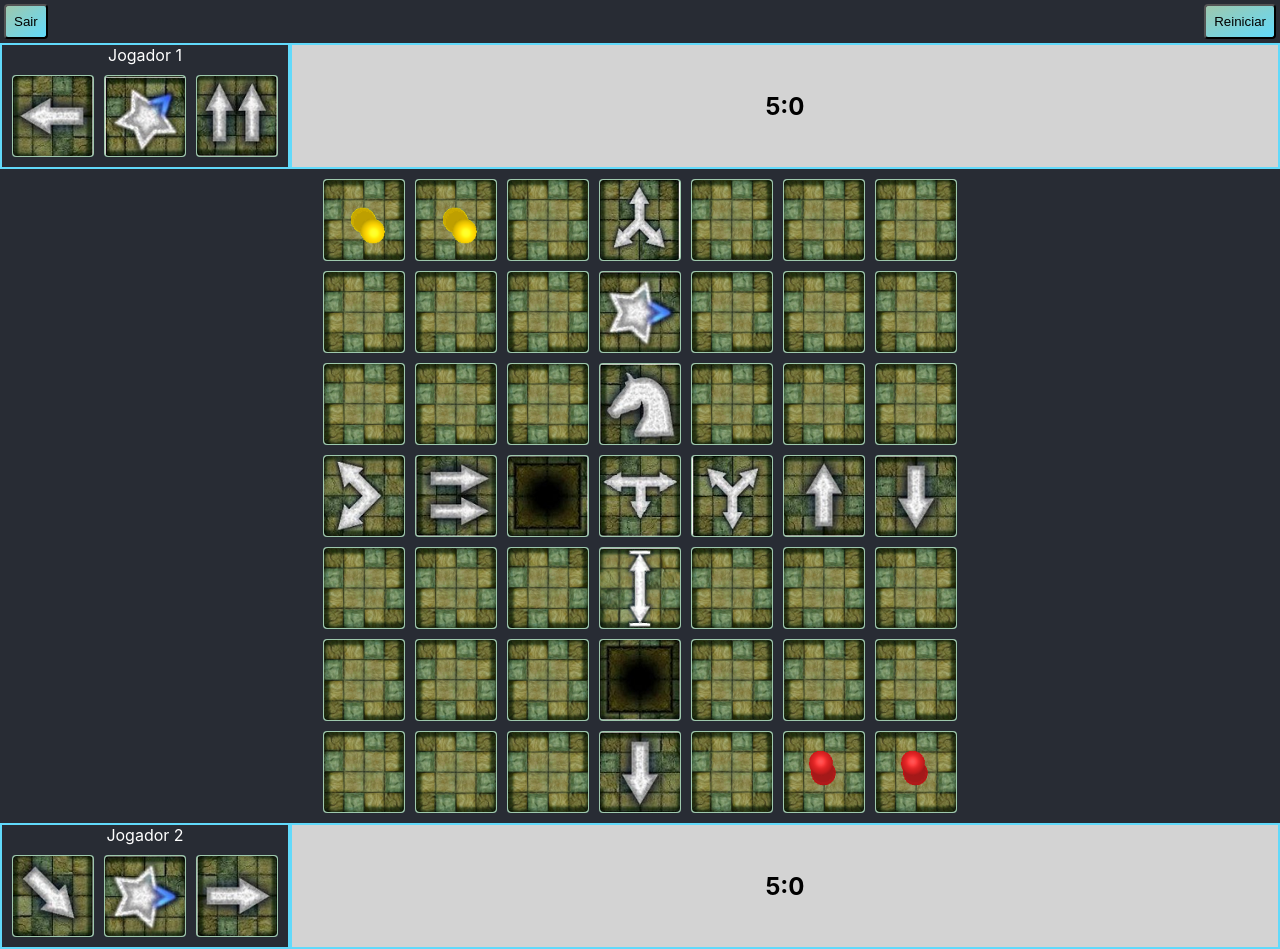
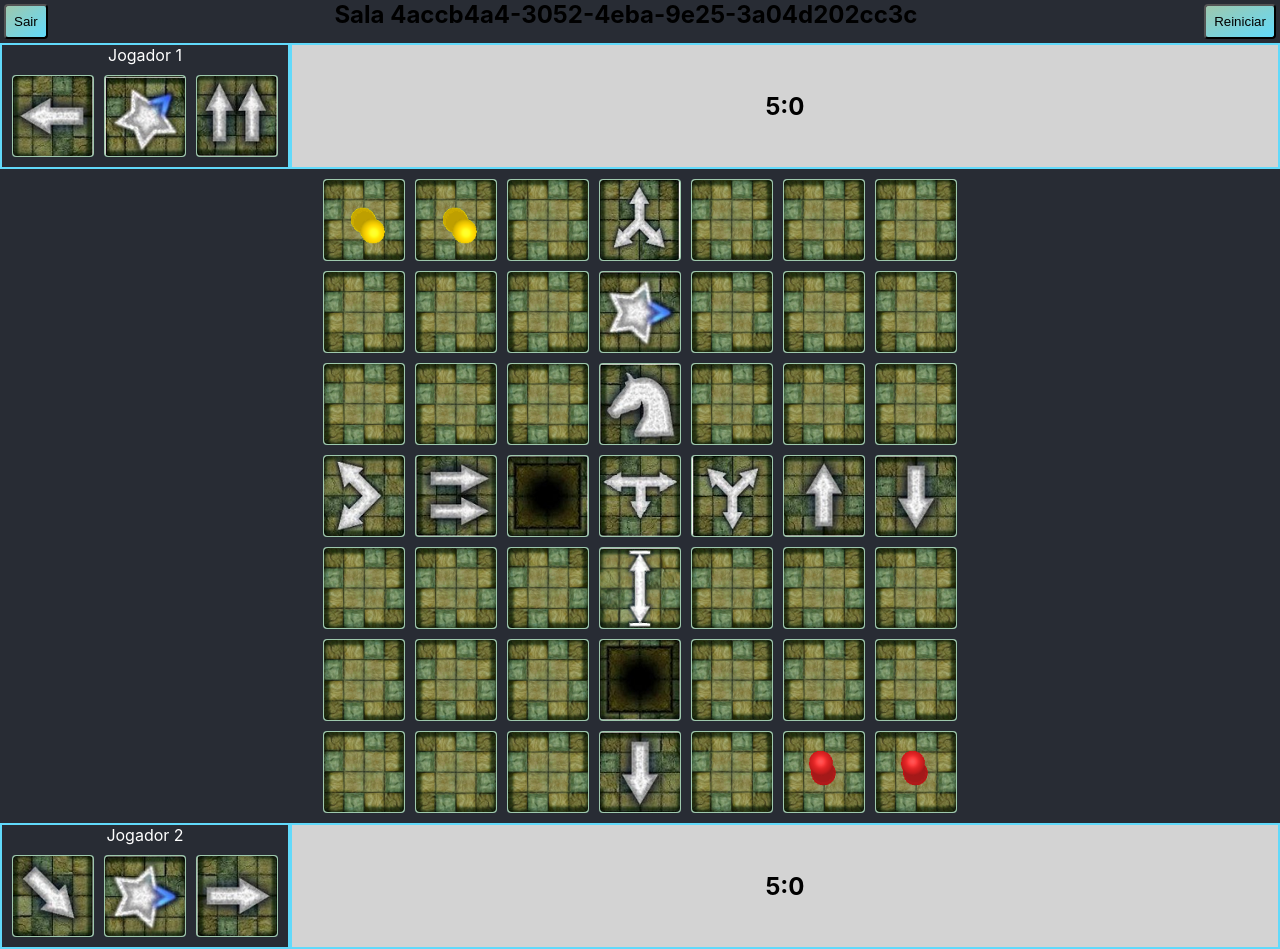
Before and after one commit to toguvr/tortus, a React (Create React App) app: page /online/4accb4a4-3052-4eba-9e25-3a04d202cc3c in a window 1280 px wide. Built offline with nearby package versions, Linux system fonts and the light colour scheme; no server answers; sample sign-in values are in the browser's storage.

Commit message:
sala nome

```diff
--- a/src/pages/OnlineRoom.tsx
+++ b/src/pages/OnlineRoom.tsx
@@ -548,7 +548,7 @@ function OnlineRoom() {
         <button className="button" onClick={leaveRoom}>
           Sair
         </button>
-
+        <h2>Sala {room_id}</h2>
         <button className="button" onClick={generateFloors}>
           Reiniciar
         </button>
```
